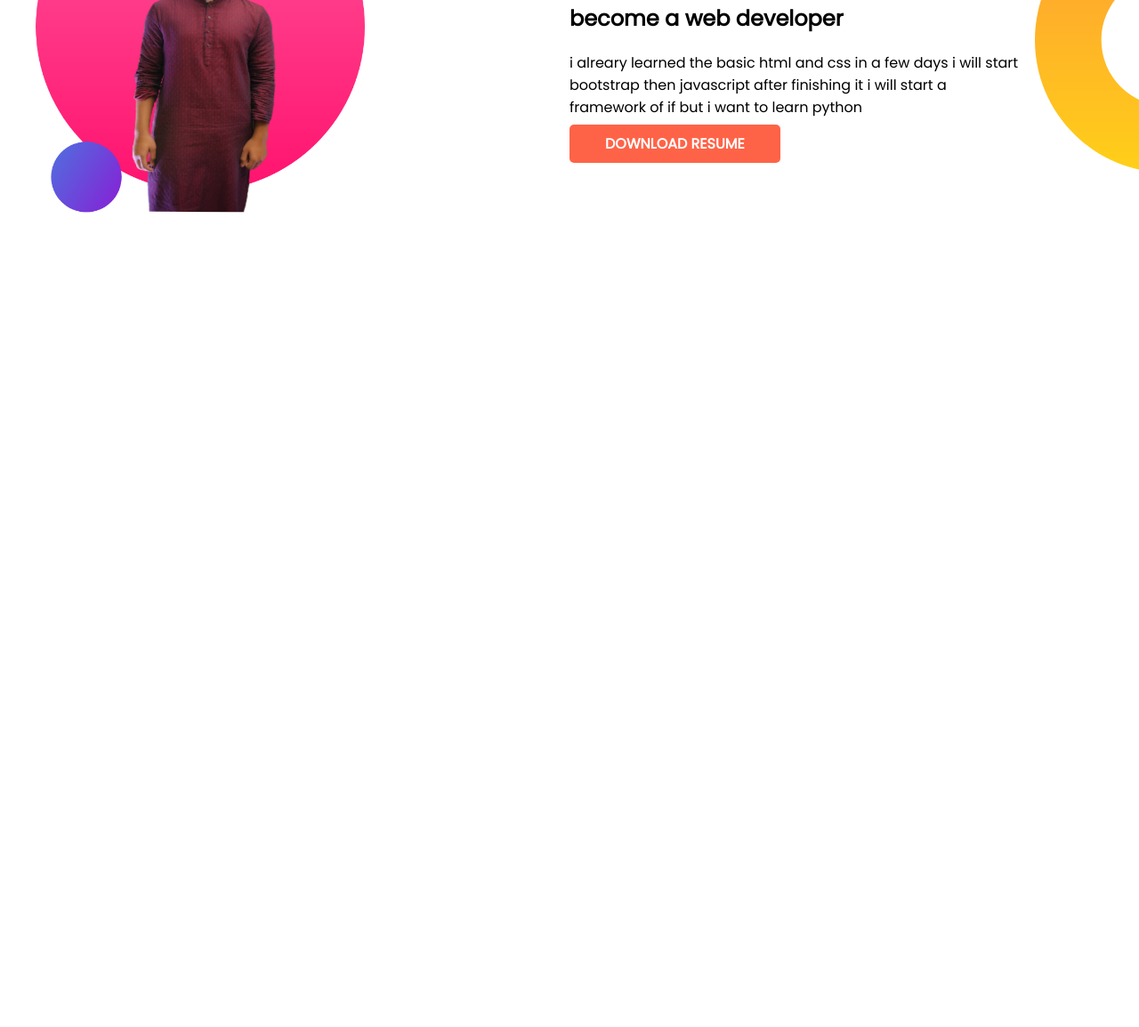
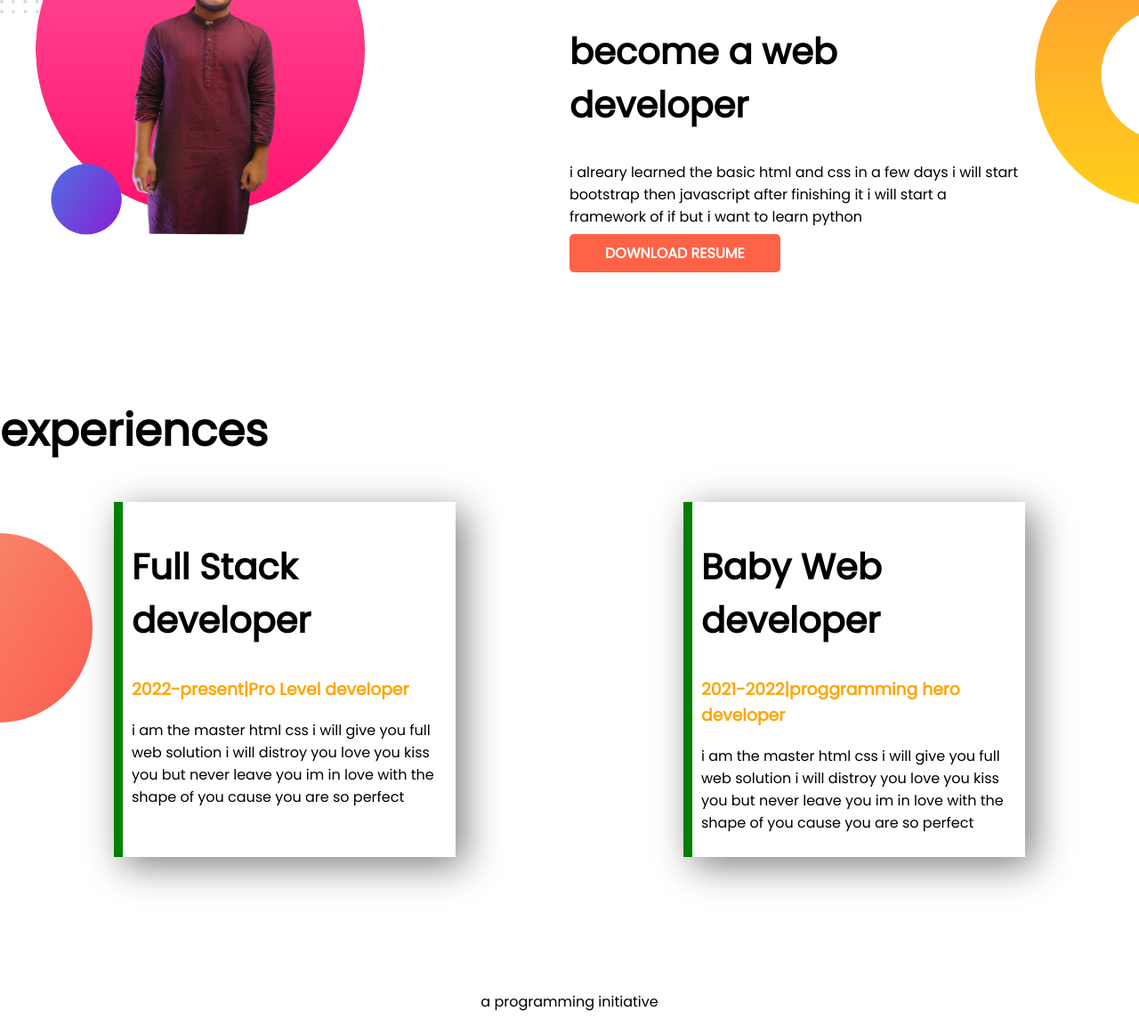
Before and after one commit to Markidemha/my-third, a plain HTML site: page index.html in a window 1280 px wide. Shown: the part 793-1947 px from the top of the page at 89% size. Before the commit the page ends 1189 px from the top, so only its background shows below. Drawn offline with Linux system fonts and the light colour scheme.

Commit message:
last part

```diff
--- a/index.html
+++ b/index.html
@@ -12,7 +12,7 @@
     <link rel="stylesheet" href="style.css">
 </head>
 <body>
-    <section class="top-banner">
+    <section class="top-banner flexible-container">
         <div class="half-width">
             <h1>welcome to
     </h1>
@@ -26,7 +26,7 @@
         <img src="images/my-bg2.png" alt="">
     </div>
 </section>
-<section class="dream-big">
+<section class="dream-big flexible-container">
 <div class="width">
     <img src="images/my-bg2.png" alt="">
 </div>
@@ -39,6 +39,23 @@
 
 </div>
 </section>
+<section class="experience-area">
+    <h1>experiences</h1>
+    <div class="flexible-container">
+        <div class="expert">
+        <h2 >Full Stack developer</h2>
+        <h3 class="toto">2022-present|Pro Level developer</h3>
+        <p>i am the master html css i will give you full web solution i will distroy you love you kiss you but never leave you im in love with the shape of you cause you are so perfect</p>
+    </div>
+    <div class="expert">
+        <h2>Baby Web developer</h2>
+        <h3 class="toto">2021-2022|proggramming hero developer</h3>
+        <p>i am the master html css i will give you full web solution i will distroy you love you kiss you but never leave you im in love with the shape of you cause you are so perfect</p>
+    </div></div>
+</section>
+<footer>
+<p> a programming initiative</p>
+</footer>
 
 </body>
 </html>
--- a/style.css
+++ b/style.css
@@ -5,16 +5,20 @@ body{
 h1{
     font-size: 50px;
 }
+h2{
+    font-size: 40px;
+}
 .toto{
        color: orange;
 }
-section{
+.flexible-container{
     display: flex;
     margin-bottom: 150px;
 }
 .half-width{
     width:50%;
     padding-left: 10%;
+    padding-right: 10%;
 }
 .half-width img{
     width: 80%;
@@ -44,3 +48,19 @@ section{
     background-position: right;
 
 }
+.expert{
+    width: 40%;
+    margin-left: 10%;
+    margin-right: 10%;
+    padding: 10px;
+    box-shadow: 10px 10px 40px gray ;
+    border-left:10px green solid;
+}
+.experience-area{background-image: url(images/exp-bg.png);
+    background-repeat: no-repeat;
+    background-position: left;
+
+}
+footer  p {
+    text-align: center;
+}
```
